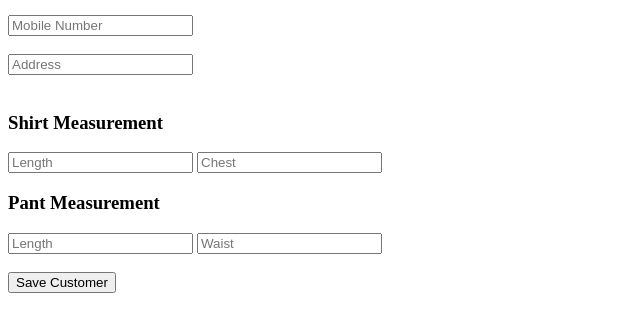
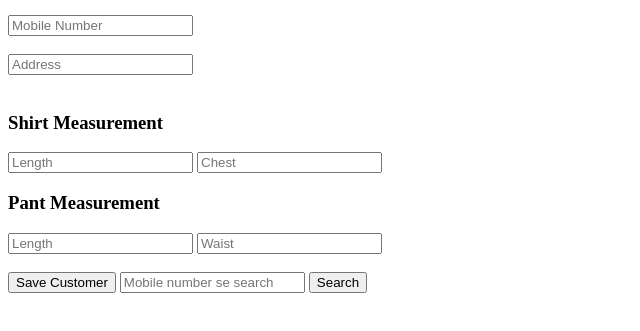
Before and after one commit to mrnizamidrisi-sudo/ameen-tailor-app, a plain HTML site: page customer.html in a window 1280 px wide. Shown: the part 91-422 px from the top of the page, without its empty margins (0-640 px from the left). Drawn offline with Linux system fonts and the light colour scheme.

Commit message:
Add search input and button for customer search
<div id="customerList"></div>

```diff
--- a/customer.html
+++ b/customer.html
@@ -24,3 +24,5 @@
 
 </body>
 </html>
+<input id="searchMobile" placeholder="Mobile number se search">
+<button onclick="searchCustomer()">Search</button>
```
